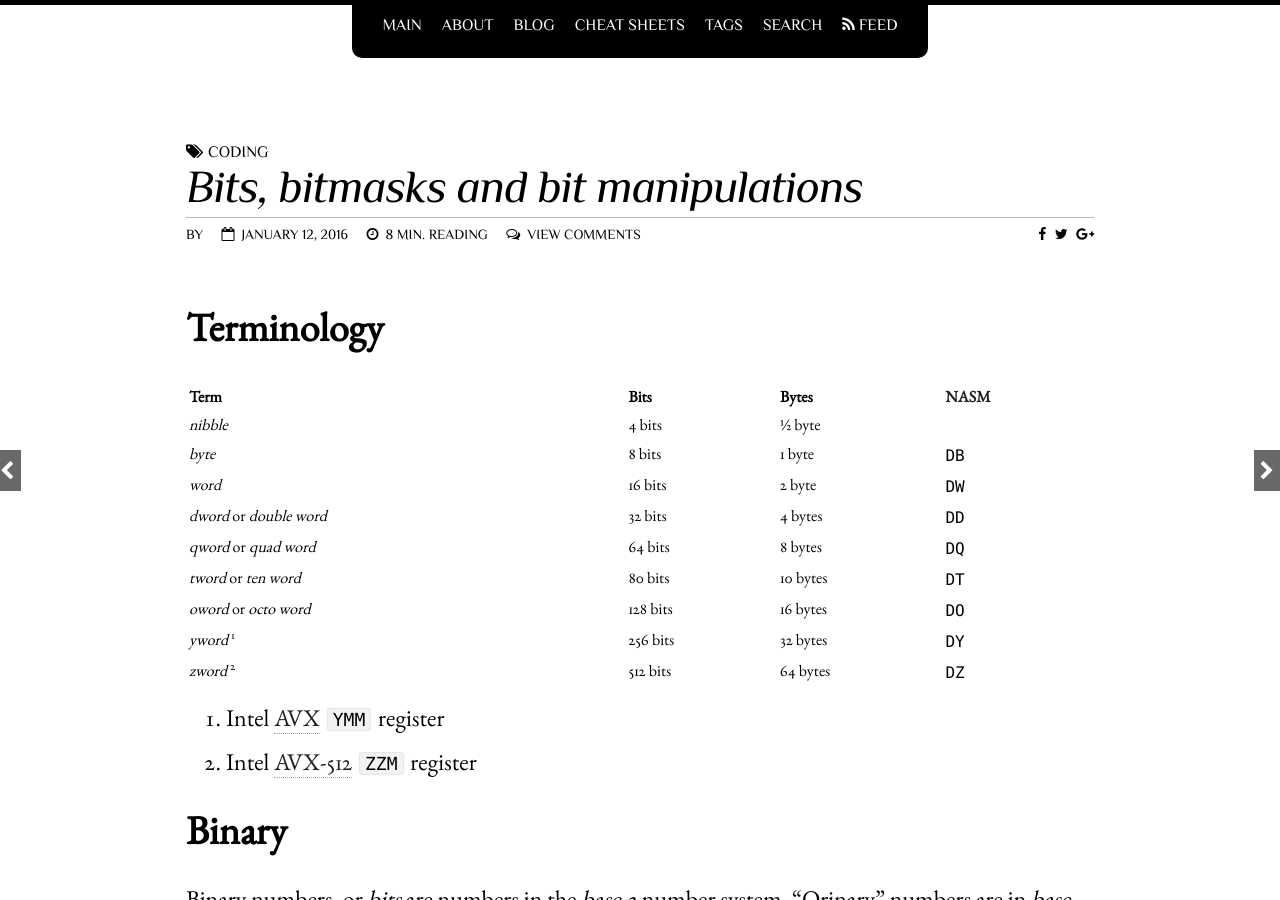
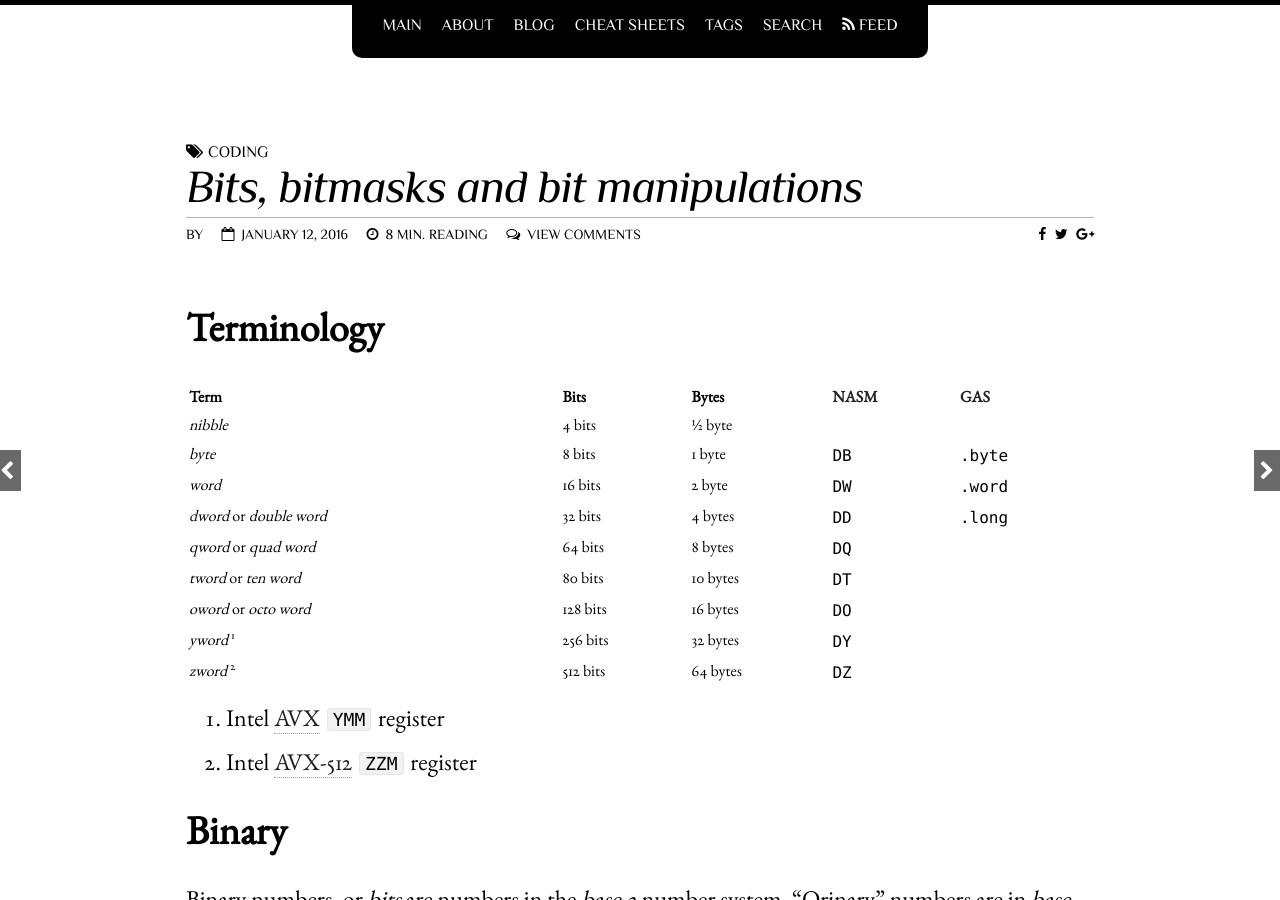
Before and after one commit to tehmaze/tehmaze.github.io, a Jekyll site: the page built from _posts/cheatsheet/2016-01-12-bits.md, in a window 1280 px wide and 900 px high. Built offline with Jekyll 4.4.1, drawn with Linux system fonts in a browser that asks for light colours; nearby versions of some CDN libraries; comment, search, counter and statistics services are not loaded.

```diff
--- a/_posts/cheatsheet/2016-01-12-bits.md
+++ b/_posts/cheatsheet/2016-01-12-bits.md
@@ -13,21 +13,22 @@ hidelogo: true
 
 # Terminology
 
-| Term                        | Bits     | Bytes    | [NASM][] |
-|:--------------------------- |:---------|:---------|:---------|
-| *nibble*                    | 4 bits   | ½ byte   |
-| *byte*                      | 8 bits   | 1 byte   | `DB`
-| *word*                      | 16 bits  | 2 byte   | `DW`
-| *dword* or *double word*    | 32 bits  | 4 bytes  | `DD`
-| *qword* or *quad word*      | 64 bits  | 8 bytes  | `DQ`
-| *tword* or *ten word*       | 80 bits  | 10 bytes | `DT`
-| *oword* or *octo word*      | 128 bits | 16 bytes | `DO`
-| *yword* <sup>1</sup>        | 256 bits | 32 bytes | `DY`
-| *zword* <sup>2</sup>        | 512 bits | 64 bytes | `DZ`
+| Term                        | Bits     | Bytes    | [NASM][] | [GAS][]
+|:--------------------------- |:---------|:---------|:---------|:-----------
+| *nibble*                    | 4 bits   | ½ byte   |          |
+| *byte*                      | 8 bits   | 1 byte   | `DB`     | `.byte`
+| *word*                      | 16 bits  | 2 byte   | `DW`     | `.word`
+| *dword* or *double word*    | 32 bits  | 4 bytes  | `DD`     | `.long`
+| *qword* or *quad word*      | 64 bits  | 8 bytes  | `DQ`     |
+| *tword* or *ten word*       | 80 bits  | 10 bytes | `DT`     |
+| *oword* or *octo word*      | 128 bits | 16 bytes | `DO`     |
+| *yword* <sup>1</sup>        | 256 bits | 32 bytes | `DY`     |
+| *zword* <sup>2</sup>        | 512 bits | 64 bytes | `DZ`     |
 
 1.  Intel [AVX](https://en.wikipedia.org/wiki/Advanced_Vector_Extensions) `YMM` register
 2.  Intel [AVX-512](https://en.wikipedia.org/wiki/AVX-512) `ZZM` register
 
+[GAS]: http://tigcc.ticalc.org/doc/gnuasm.html
 [NASM]: http://www.nasm.us
 
 # Binary
```
Also changed, not shown: images/posts/AMBE3000_LF.png (added), images/posts/AMBE_Block_Dia.png (added), images/posts/DMR-logo.jpg (added), images/posts/DMRA.png (added), images/posts/cp437-cat.png (added), images/posts/cp437-colors.png (added), images/posts/cp437-python.png (added), images/posts/gty_transmission_tower_bird_deaths_jrs_120502_wmain.jpg (added), images/posts/hacking.jpg (added), images/posts/mmdvm4due4.jpg (added), images/posts/radio.jpg (added), images/random_hexagon_quilt_pattern-80.jpg (added), 2 other files.
